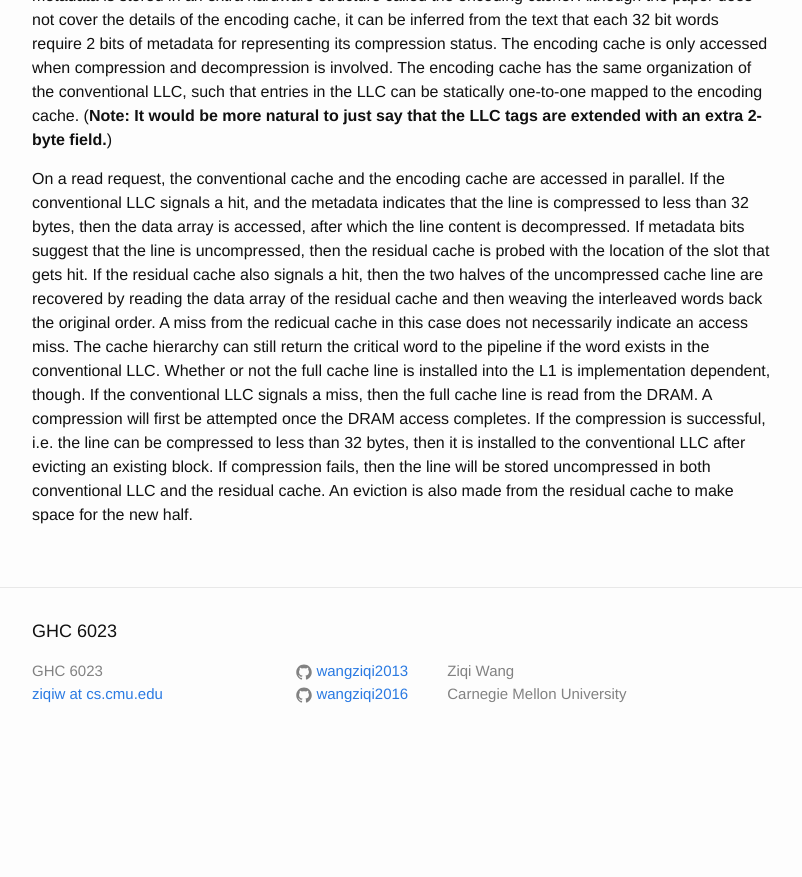
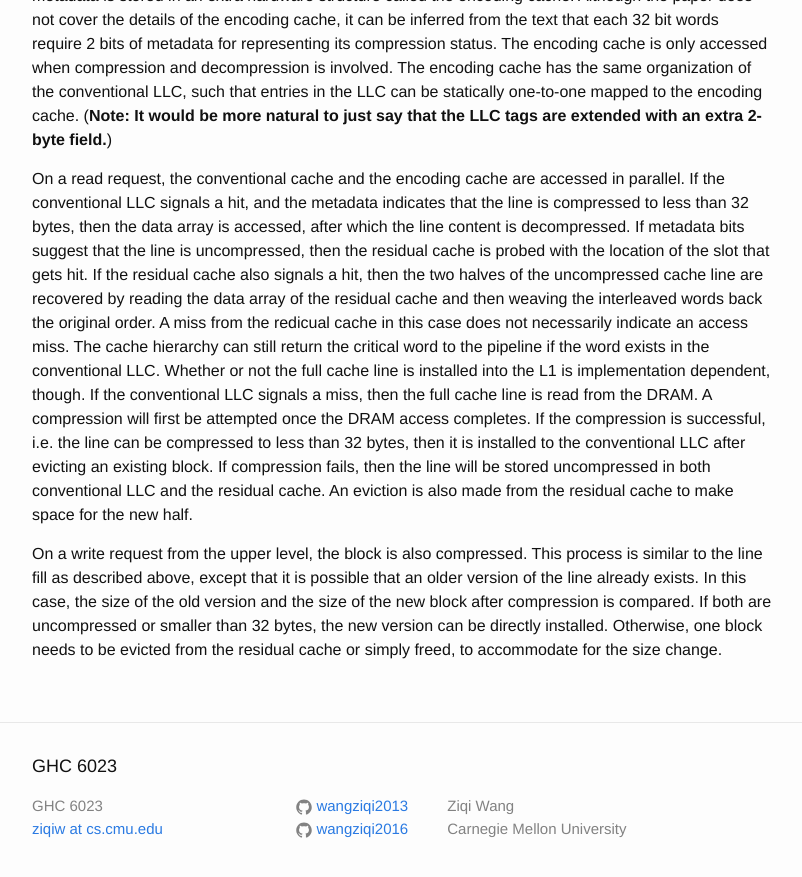
Before and after one commit to wangziqi2013/wangziqi2013.github.io, a Jekyll site: the page built from _posts/2020-07-01-residual-cache.markdown, in a window 1280 px wide and 900 px high, scrolled down 2020 px. Shown: the top 877 px of the window, without its empty margins (238-1040 px from the left). Built offline with Jekyll 4.4.1, drawn with Linux system fonts in a browser that asks for light colours; before the commit the page ends 2785 px from its top, so only the background shows below that.

Commit message:
Adding write

```diff
--- a/_posts/2020-07-01-residual-cache.markdown
+++ b/_posts/2020-07-01-residual-cache.markdown
@@ -93,3 +93,9 @@ attempted once the DRAM access completes. If the compression is successful, i.e.
 than 32 bytes, then it is installed to the conventional LLC after evicting an existing block. If compression fails,
 then the line will be stored uncompressed in both conventional LLC and the residual cache. An eviction is also made
 from the residual cache to make space for the new half.
+
+On a write request from the upper level, the block is also compressed. This process is similar to the line fill as
+described above, except that it is possible that an older version of the line already exists. In this case, the
+size of the old version and the size of the new block after compression is compared. If both are uncompressed or smaller
+than 32 bytes, the new version can be directly installed. Otherwise, one block needs to be evicted from the residual
+cache or simply freed, to accommodate for the size change.
```
